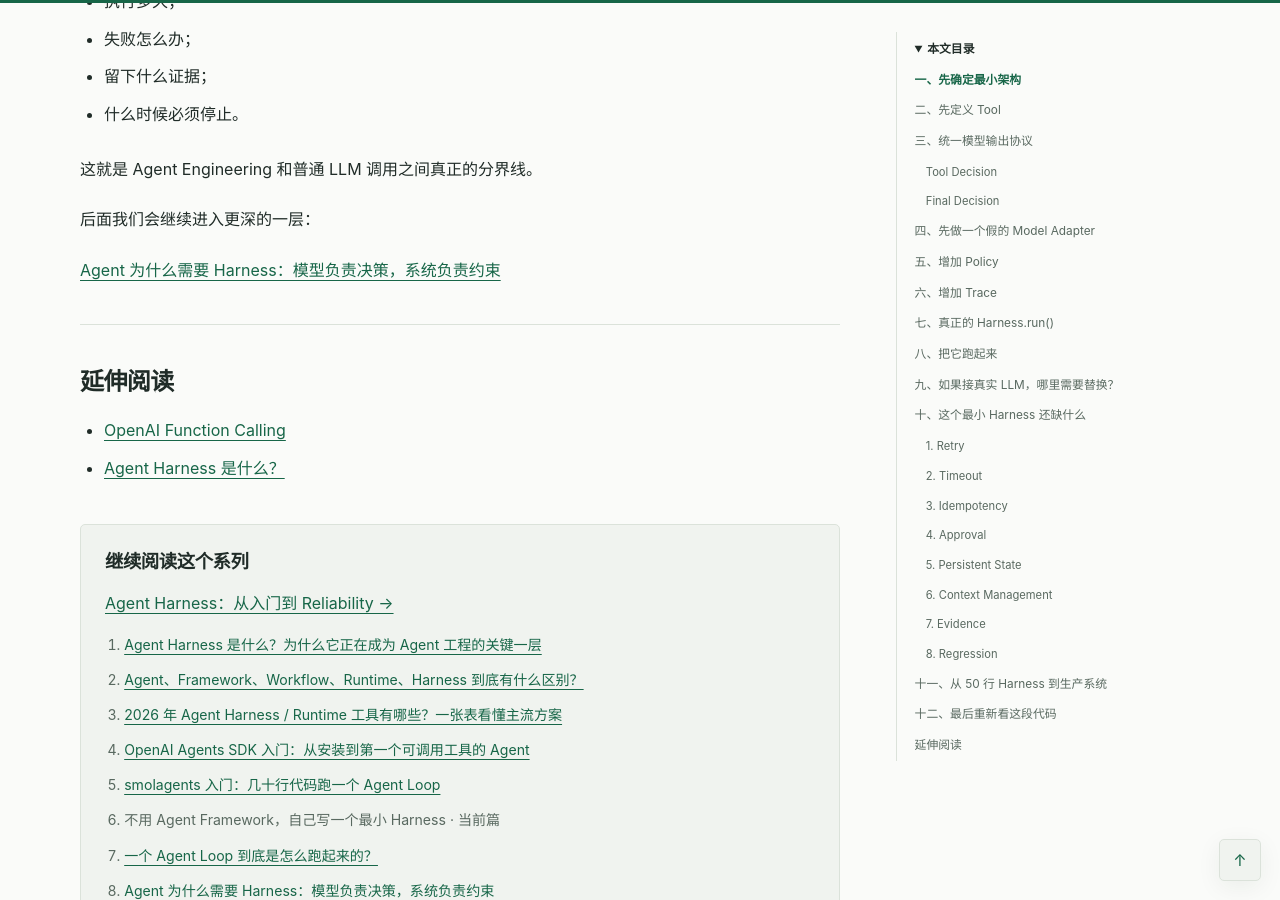
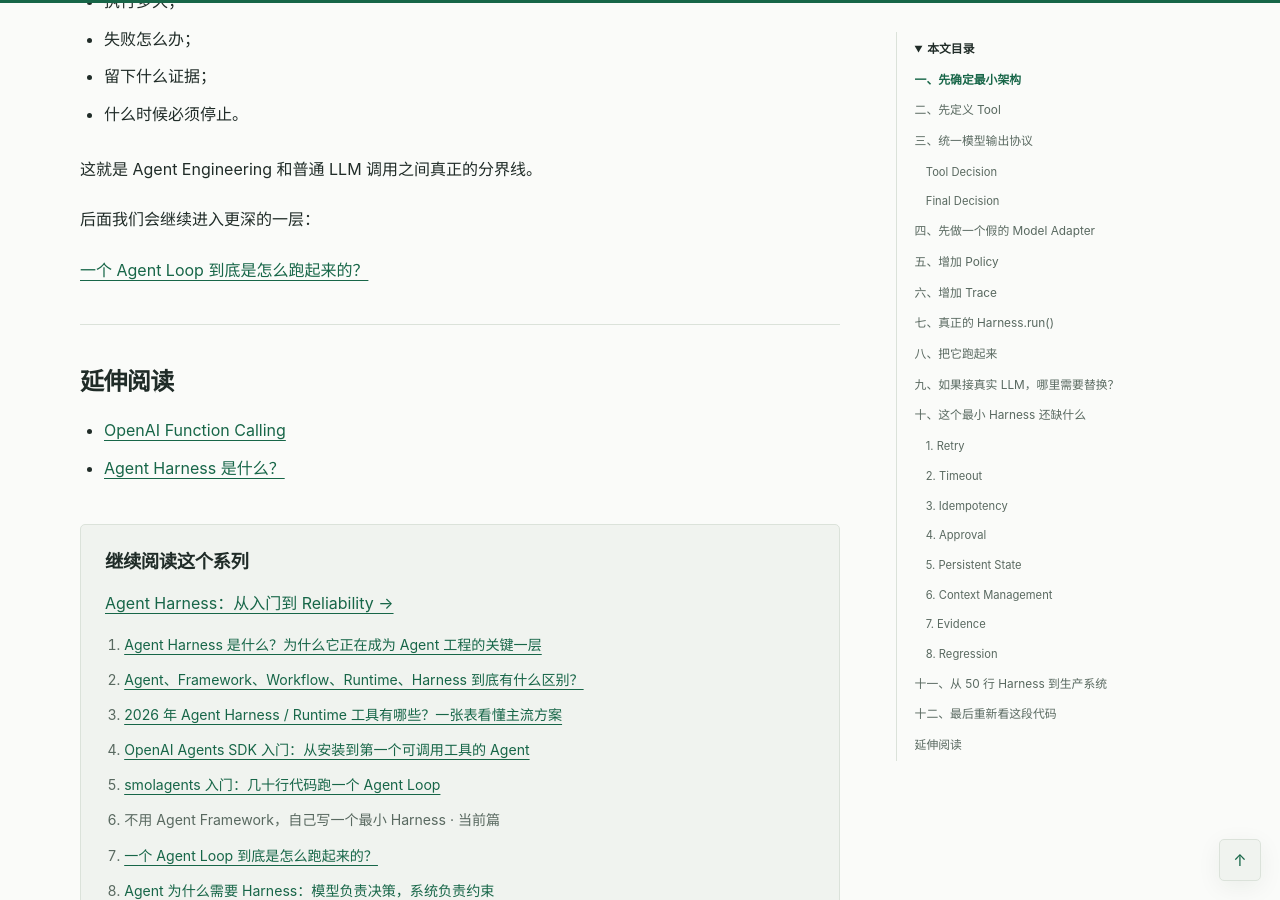
Before and after one commit to hugfeature/hugfeature.github.io, a Jekyll site: the page built from _posts/2026-09-22-build-minimal-agent-harness.md, in a window 1280 px wide and 900 px high, scrolled down 18075 px. Built offline with Jekyll 4.4.1, drawn with Linux system fonts in a browser that asks for light colours.

Commit message:
Link Harness series #06 to #07

```diff
--- a/_posts/2026-09-22-build-minimal-agent-harness.md
+++ b/_posts/2026-09-22-build-minimal-agent-harness.md
@@ -637,7 +637,7 @@ Harness 决定：
 
 后面我们会继续进入更深的一层：
 
-[Agent 为什么需要 Harness：模型负责决策，系统负责约束](/harness/why-agent-needs-harness/)
+[一个 Agent Loop 到底是怎么跑起来的？](/harness/how-agent-loop-works/)
 
 ---
 
```
